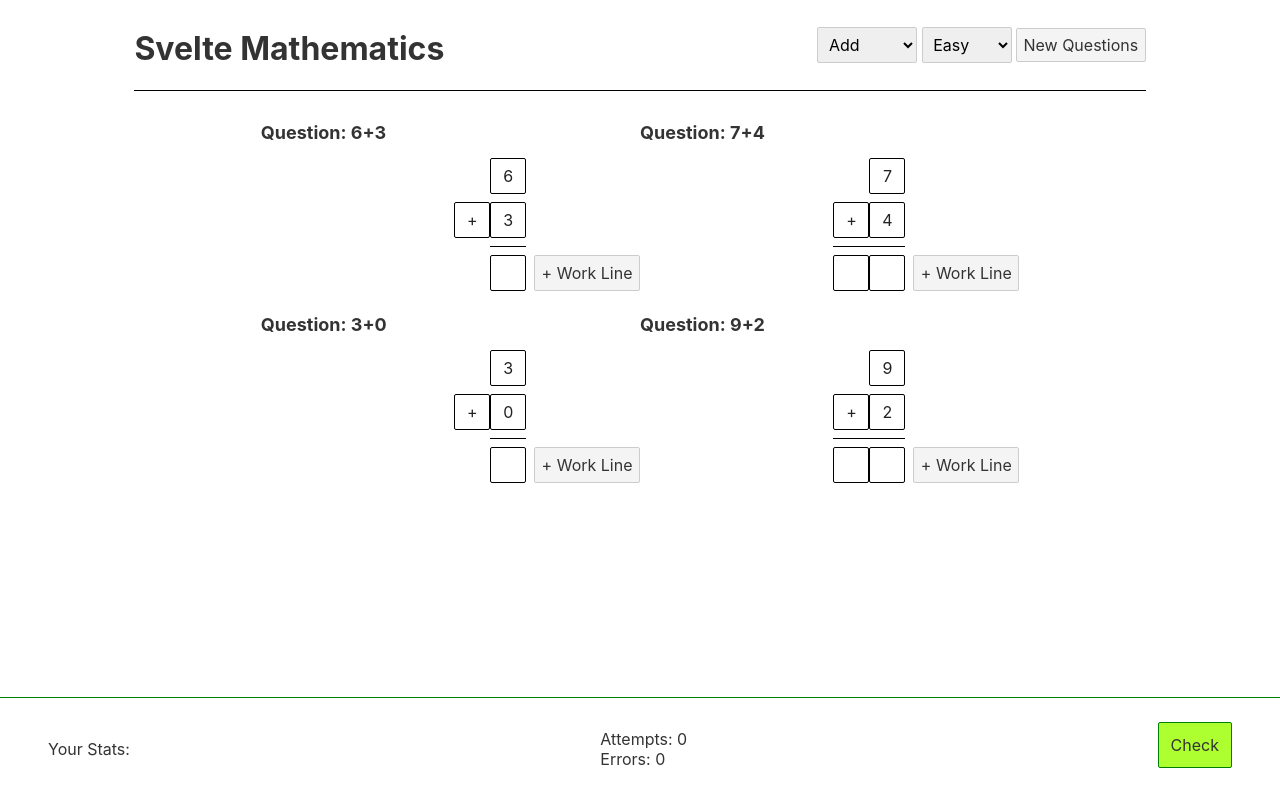
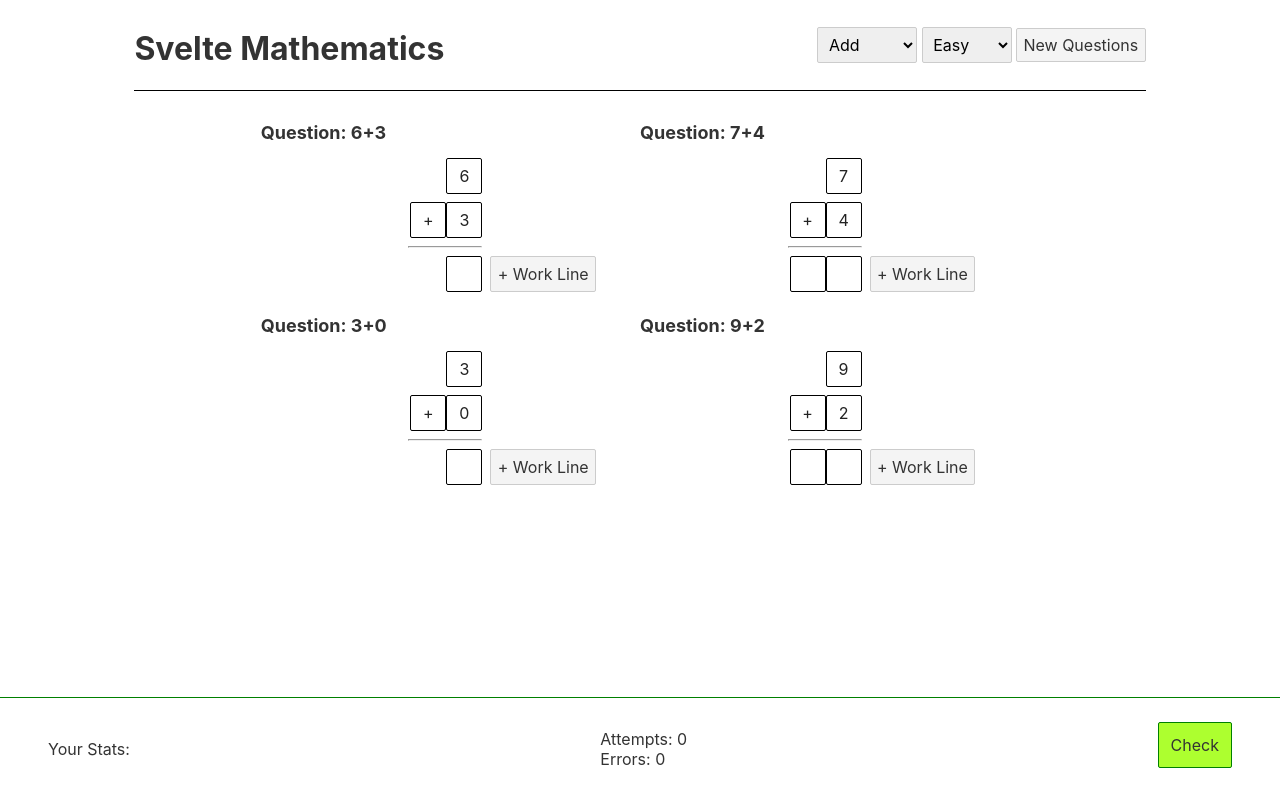
Before and after one commit to artesgo/svt-maths, a Svelte app: page / in a window 1280 px wide. Built offline with nearby package versions, Linux system fonts and the light colour scheme.

Commit message:
fix: transitions cause dirty dom
- unfinished transitions?
- update layout to centre questions in grid

```diff
--- a/src/components/Line.svelte
+++ b/src/components/Line.svelte
@@ -1,6 +1,5 @@
 <script lang="ts">
 import { afterUpdate } from "svelte";
-import { fly } from "svelte/transition";
 import Digit from "./Digit.svelte";
 import { getDigits, getPosition } from "./line.utils";
 
@@ -16,14 +15,12 @@ afterUpdate(() => {
 
 <div class="line" class:answer="{check}">
   {#each _term as value, index (value.id)}
-    <div transition:fly="{{ y: -100, x: 0, duration: 300 }}">
     <Digit
       check="{check}"
       value="{check ? '' : value.digit}"
       expected="{value.digit}"
       position="{getPosition(_term, index)}"
     />
-    </div>
   {/each}
 </div>
 
@@ -33,9 +30,4 @@ afterUpdate(() => {
   justify-content: right;
   align-items: flex-start;
 }
-
-.answer {
-  border-top: 1px solid black;
-  padding-top: 8px;
-}
 </style>
--- a/src/components/QuestionList.svelte
+++ b/src/components/QuestionList.svelte
@@ -8,15 +8,13 @@ let questions = new Array(4);
 
 <section>
   {#each questions as question}
-    {#if $settings.operation === Operations.divide}
-      <div>
+    <div>
+      {#if $settings.operation === Operations.divide}
         <Divide />
-      </div>
-    {:else}
-      <div>
+      {:else}
         <NotDivide />
-      </div>
-    {/if}
+      {/if}
+    </div>
   {/each}
 </section>
 
--- a/src/components/math/Divide.svelte
+++ b/src/components/math/Divide.svelte
@@ -1,7 +1,5 @@
 <script lang="ts">
 import { onMount } from "svelte";
-import { slide } from "svelte/transition";
-import { cubicInOut, cubicOut, linear } from "svelte/easing";
 import { attempts, errors, settings } from "./../../store/store";
 import { Operations } from "./../../models/operations";
 import { Difficulties } from "./../../models/difficulties";
@@ -45,12 +43,15 @@ function add() {
 </h2>
 
 <div class="question">
+  <div class="spacer"></div>
   <section>
     {#if answer !== undefined}
       <Line term="{answer}" check="{true}" />
+
       <div class="helper-adder">
         <button on:click="{add}">+ Work Line</button>
       </div>
+
       <div class="divisor-dividend">
         <div class="divisor">
           <Line term="{divisor}" />
@@ -68,12 +69,11 @@ function add() {
             <button on:click="{() => pop()}">- Work Line</button>
           </div>
         {/if}
-        <div transition:slide="{{ duration: 200, easing: linear }}">
-          <HelperLine answer="{dividend}" />
-        </div>
+        <HelperLine answer="{dividend}" />
       {/each}
     {/if}
   </section>
+  <div class="spacer"></div>
 </div>
 
 <style>
@@ -83,6 +83,9 @@ h2 {
 .question {
   display: flex;
   align-items: flex-end;
+}
+.spacer {
+  width: 100%;
 }
 section {
   display: flex;
--- a/src/components/math/NotDivide.svelte
+++ b/src/components/math/NotDivide.svelte
@@ -1,7 +1,5 @@
 <script lang="ts">
 import { onMount } from "svelte";
-import { slide } from "svelte/transition";
-import { cubicInOut, cubicOut, linear } from "svelte/easing";
 import { attempts, errors, settings } from "./../../store/store";
 import { Operations } from "./../../models/operations";
 import { Difficulties } from "./../../models/difficulties";
@@ -38,7 +36,9 @@ function add() {
     {#if i < terms.length - 1 && i !== 0}{$settings.operation}{/if}{item}
   {/each}
 </h2>
+
 <div class="question">
+  <div class="spacer"></div>
   <section>
     {#each terms as term, index}
       <Line term="{term}" />
@@ -51,16 +51,18 @@ function add() {
             <button on:click="{() => pop()}">- Work Line</button>
           </div>
         {/if}
-        <div transition:slide="{{ duration: 200, easing: linear }}">
-          <HelperLine answer="{answer}" />
-        </div>
+        <HelperLine answer="{answer}" />
       {/each}
+
+      <hr />
+
       <div class="helper-adder">
         <button on:click="{add}">+ Work Line</button>
       </div>
       <Line term="{answer}" check="{true}" />
     {/if}
   </section>
+  <div class="spacer"></div>
 </div>
 
 <style>
@@ -71,12 +73,14 @@ h2 {
   display: flex;
   align-items: flex-end;
 }
+.spacer {
+  width: 100%;
+}
 section {
   display: flex;
   flex-direction: column;
   justify-content: end;
   align-items: flex-end;
-  width: 70%;
   margin-right: 8px;
 }
 .helper-adder {
@@ -85,7 +89,6 @@ section {
 .helper-adder button {
   position: absolute;
   left: 8px;
-  top: 9px;
   white-space: nowrap;
   height: 36px;
 }
@@ -100,4 +103,9 @@ section {
   white-space: nowrap;
   padding: 0 4px;
 }
+hr {
+  width: 100%;
+  margin: 0 0 8px 0;
+  /* padding: 0; */
+}
 </style>
```
Lines whose indentation alone changed are shown as unchanged.
